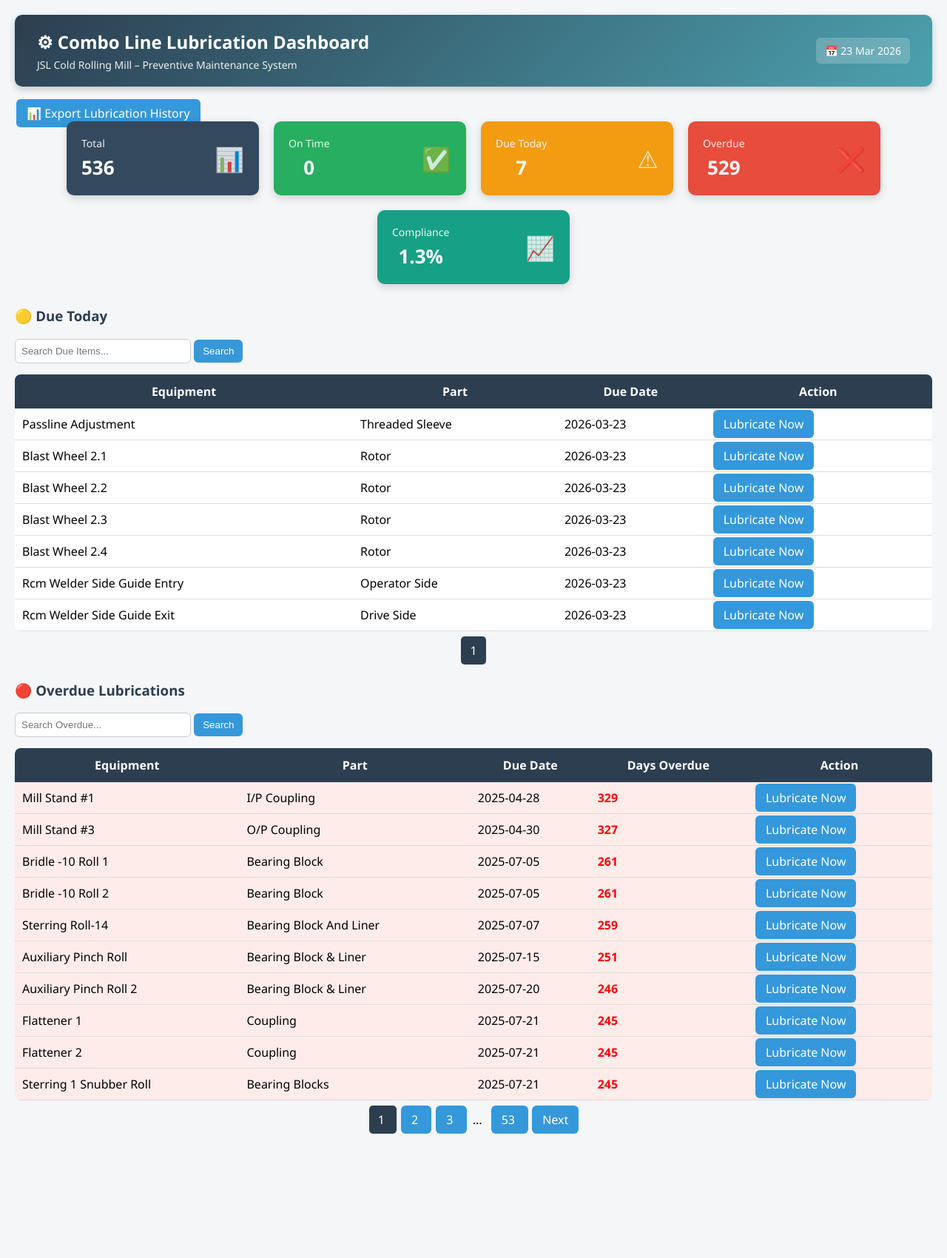
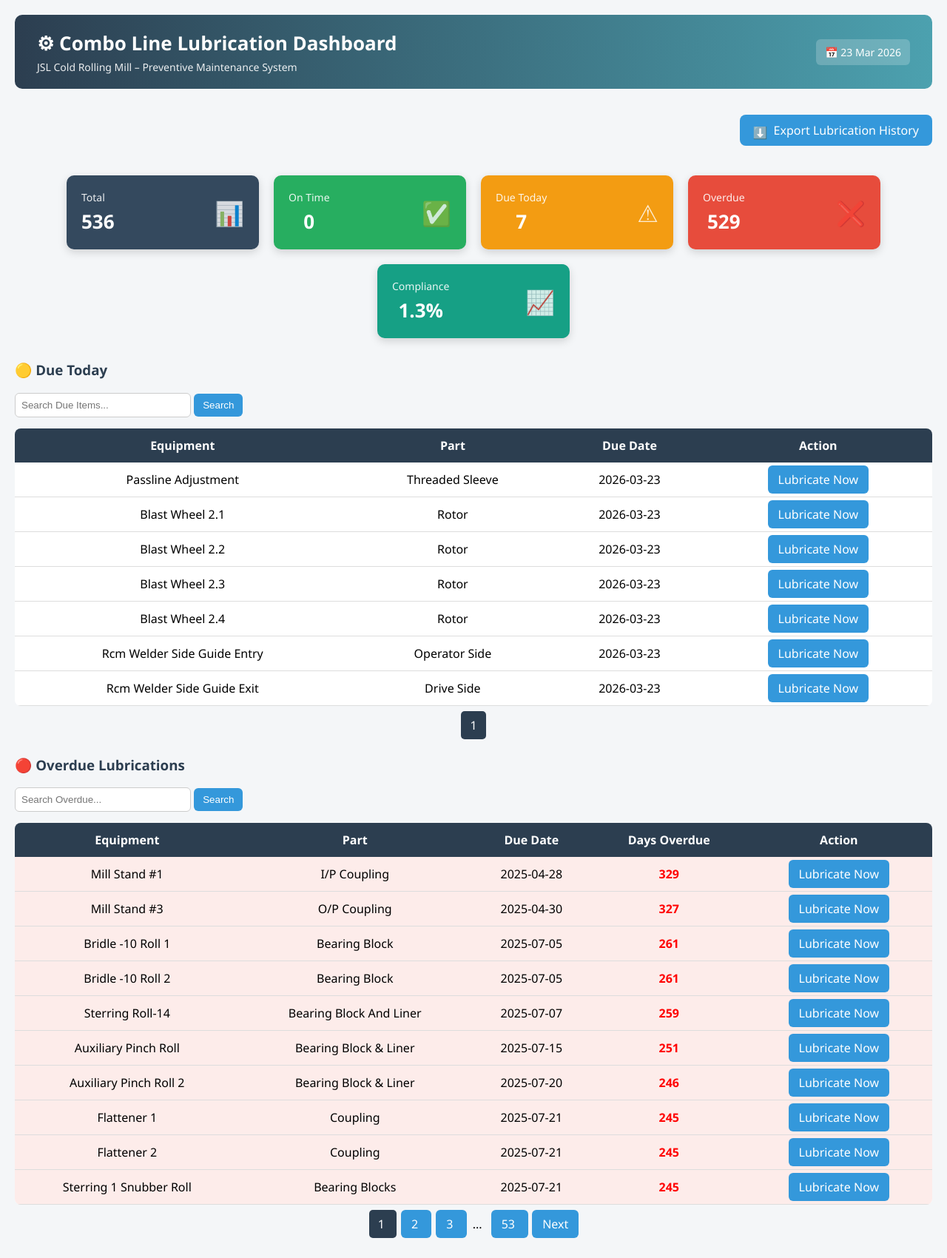
Before and after one commit to Ruchi11092002/lubrication-app, a Flask app: page /dashboard-ui in a window 1280 px wide. Shown: the whole page at 74% size. Before the commit the page ends 1532 px from the top, so only its background shows below. Run offline with Flask 3, Linux system fonts and the light colour scheme; data comes from the database, SQL or seed files in the repository; data that the repository does not hold is empty.

Commit message:
Right aligned export button with download animation

```diff
--- a/static/style.css
+++ b/static/style.css
@@ -125,34 +125,37 @@ a.button:hover {
 }
 
 /* HEADER */
-.header {
-    display: flex;
-    justify-content: space-between;
-    align-items: center;
-    background: linear-gradient(135deg, #2c3e50, #4ca1af);
+.dashboard-header {
+    background: linear-gradient(90deg,#2c3e50,#4ca1af);
     color: white;
-    padding: 20px 30px;
-    border-radius: 10px;
-    margin-bottom: 25px;
-    box-shadow: 0 4px 10px rgba(0,0,0,0.2);
+    padding: 22px 30px;
+    border-radius: 12px;
+    margin-bottom: 30px;   /* 👈 more spacing below */
+    position: relative;
+    text-align: center;
 }
 
-.header h1 {
-    margin: 0;
-    font-size: 24px;
+.dashboard-header {
+    text-align: center;
 }
 
-.header p {
+.dashboard-header h2 {
+    margin: 0;
+    font-weight: 600;
+}
+
+.dashboard-header p {
     margin: 5px 0 0;
-    font-size: 14px;
     opacity: 0.9;
 }
 
-.date {
-    background: rgba(255,255,255,0.2);
-    padding: 8px 12px;
-    border-radius: 6px;
-    font-size: 14px;
+.header-date {
+    position: absolute;
+    right: 25px;
+    top: 25px;
+    background: rgba(255,255,255,0.15);
+    padding: 8px 14px;
+    border-radius: 8px;
 }
 
 .pagination span,
@@ -288,3 +291,63 @@ table {
     font-size: 32px;
     opacity: 0.8;
 }
+
+/* Center align dashboard tables */
+.dashboard-table th,
+.dashboard-table td {
+    text-align: center;
+    vertical-align: middle;
+}
+
+.dashboard-table td {
+    padding: 12px;
+}
+
+.export-btn {
+    margin-top: 10px;
+    margin-bottom: 20px;
+}
+
+/* Export button container (right align) */
+.export-container {
+    display: flex;
+    justify-content: flex-end;
+    margin: 10px 0 20px 0;
+}
+
+/* Export button style */
+.export-btn {
+    background: #3498db;
+    color: white;
+    padding: 10px 18px;
+    border-radius: 8px;
+    text-decoration: none;
+    font-weight: 500;
+    display: inline-flex;
+    align-items: center;
+    gap: 8px;
+    transition: 0.2s ease;
+}
+
+.export-btn:hover {
+    background: #2980b9;
+    transform: translateY(-1px);
+}
+
+/* download icon animation */
+.download-icon {
+    display: inline-block;
+    animation: bounce 1.2s infinite;
+}
+
+/* animation */
+@keyframes bounce {
+    0%   { transform: translateY(0px); }
+    50%  { transform: translateY(3px); }
+    100% { transform: translateY(0px); }
+}
+
+.export-btn:hover .download-icon {
+    animation: none;
+    transform: translateY(2px);
+}
--- a/templates/dashboard.html
+++ b/templates/dashboard.html
@@ -20,9 +20,12 @@
     </div>
 </div>
 
-<a href="/export-lubrication-log" class="button">
-📊 Export Lubrication History
-</a>
+<div class="export-container">
+    <a href="/export-lubrication-log" class="export-btn">
+        <span class="download-icon">⬇️</span>
+        Export Lubrication History
+    </a>
+</div>
 
 <!-- cards below -->
 <div class="cards">
@@ -89,7 +92,7 @@
     <button type="submit" style="padding:8px 12px;">Search</button>
 </form>
 
-<table>
+<table class="dashboard-table">
     <tr>
         <th>Equipment</th>
         <th>Part</th>
@@ -157,7 +160,7 @@
     <button type="submit" style="padding:8px 12px;">Search</button>
 </form>
 
-<table>
+<table class="dashboard-table">
     <tr>
         <th>Equipment</th>
         <th>Part</th>
```
